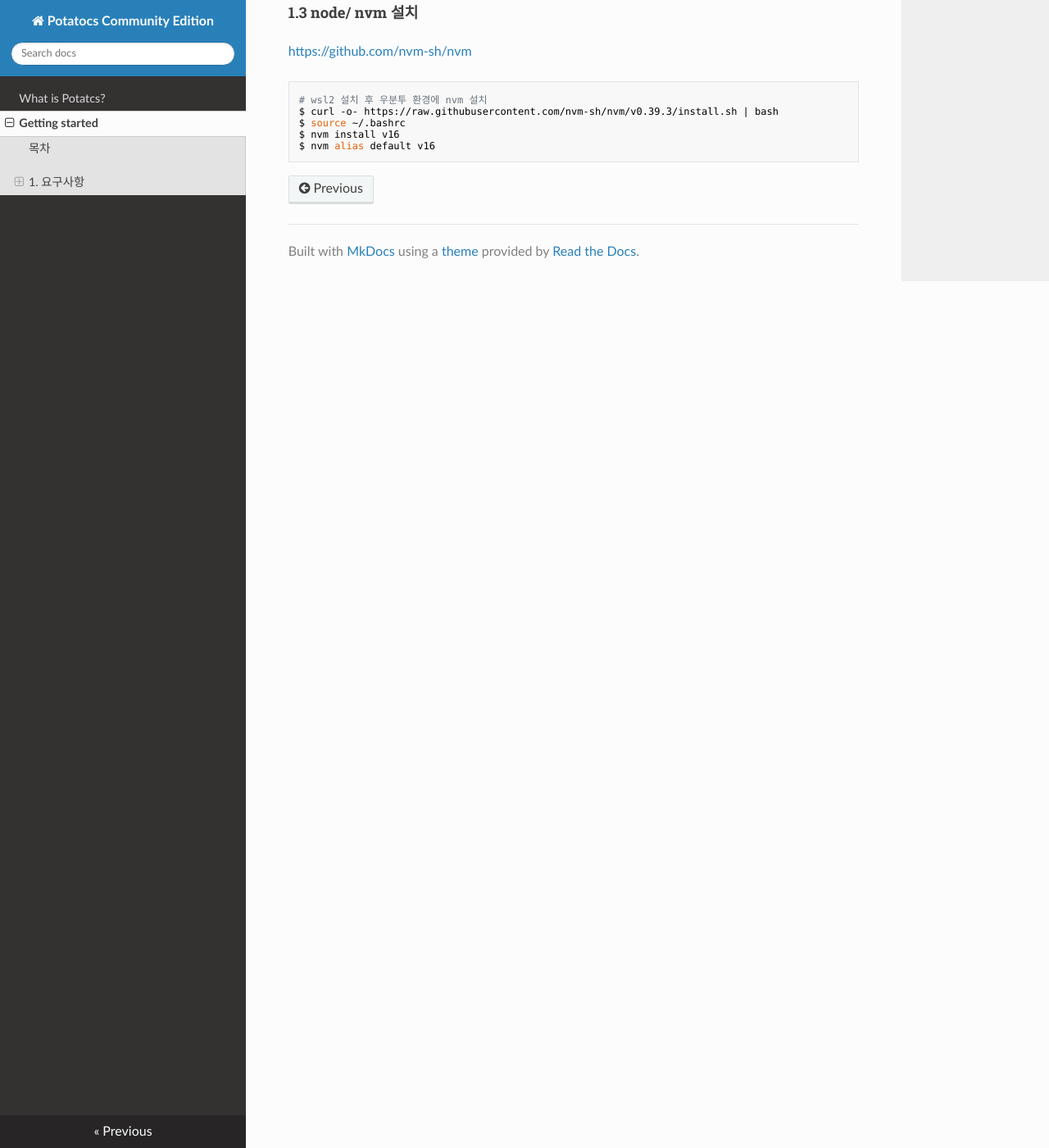
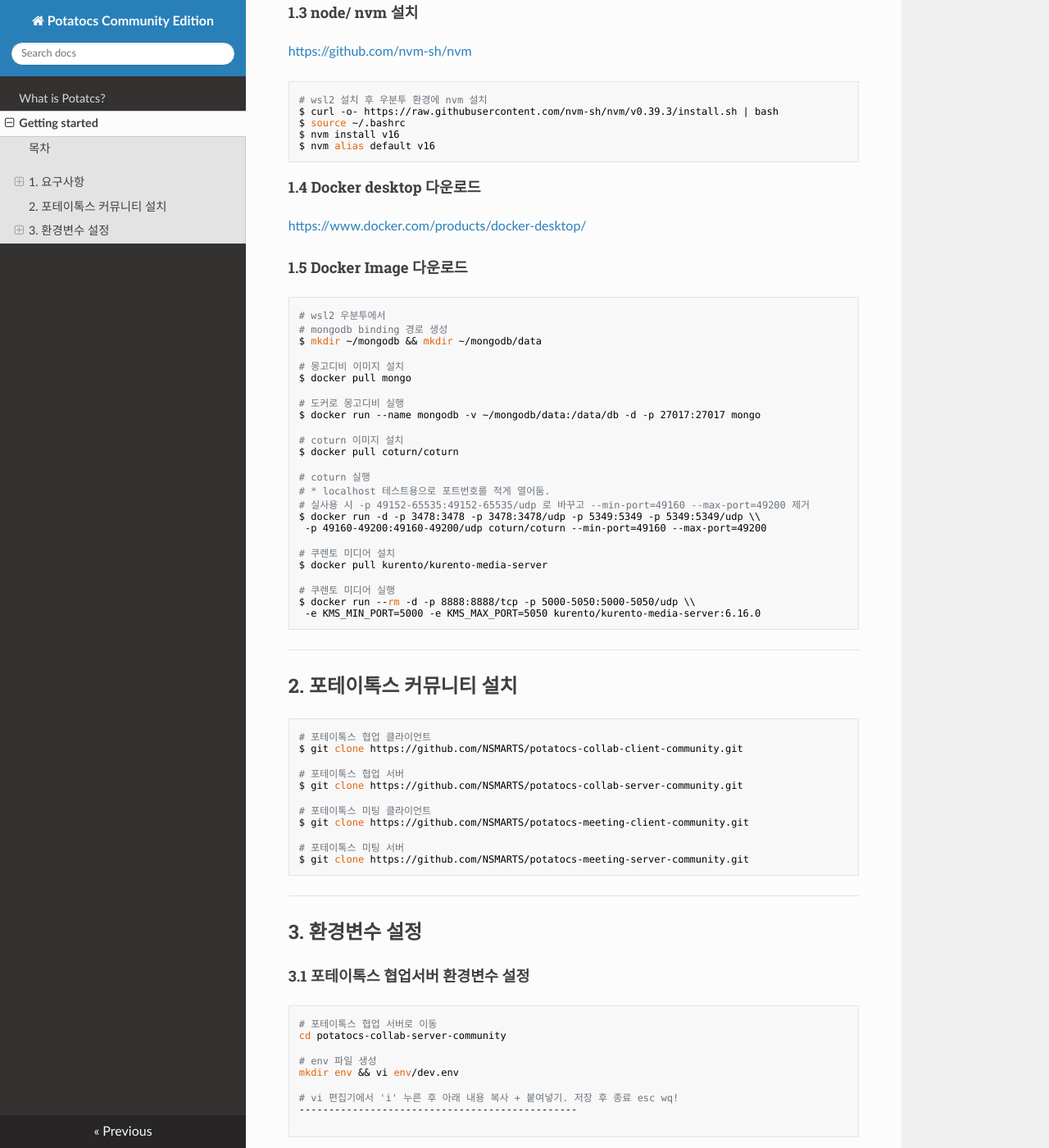
Before and after one commit to potatocs-ce/potatocs-ce-introduction, an MkDocs documentation site: the page built from docs/install.md, in a window 1280 px wide and 1400 px high, scrolled down 1277 px. Shown: the whole window at 82% size. Built offline with MkDocs 1.6.1, drawn with Linux system fonts in a browser that asks for light colours; nearby versions of some CDN libraries.

Commit message:
Upload Documents contents

````diff
--- a/docs/install.md
+++ b/docs/install.md
@@ -64,3 +64,73 @@
 $ nvm install v16
 $ nvm alias default v16
 ```
+
+#### 1.4 Docker desktop 다운로드
+
+<https://www.docker.com/products/docker-desktop/>
+
+#### 1.5 Docker Image 다운로드
+
+```sh
+# wsl2 우분투에서
+# mongodb binding 경로 생성
+$ mkdir ~/mongodb && mkdir ~/mongodb/data
+
+# 몽고디비 이미지 설치
+$ docker pull mongo
+
+# 도커로 몽고디비 실행
+$ docker run --name mongodb -v ~/mongodb/data:/data/db -d -p 27017:27017 mongo
+
+# coturn 이미지 설치
+$ docker pull coturn/coturn
+
+# coturn 실행
+# * localhost 테스트용으로 포트번호를 적게 열어둠.
+# 실사용 시 -p 49152-65535:49152-65535/udp 로 바꾸고 --min-port=49160 --max-port=49200 제거
+$ docker run -d -p 3478:3478 -p 3478:3478/udp -p 5349:5349 -p 5349:5349/udp \\
+ -p 49160-49200:49160-49200/udp coturn/coturn --min-port=49160 --max-port=49200
+
+# 쿠렌토 미디어 설치
+$ docker pull kurento/kurento-media-server
+
+# 쿠렌토 미디어 실행
+$ docker run --rm -d -p 8888:8888/tcp -p 5000-5050:5000-5050/udp \\
+ -e KMS_MIN_PORT=5000 -e KMS_MAX_PORT=5050 kurento/kurento-media-server:6.16.0
+```
+
+---
+
+## 2. 포테이톡스 커뮤니티 설치
+
+```sh
+# 포테이톡스 협업 클라이언트
+$ git clone https://github.com/NSMARTS/potatocs-collab-client-community.git
+
+# 포테이톡스 협업 서버
+$ git clone https://github.com/NSMARTS/potatocs-collab-server-community.git
+
+# 포테이톡스 미팅 클라이언트
+$ git clone https://github.com/NSMARTS/potatocs-meeting-client-community.git
+
+# 포테이톡스 미팅 서버
+$ git clone https://github.com/NSMARTS/potatocs-meeting-server-community.git
+```
+
+---
+
+## 3. 환경변수 설정
+
+#### 3.1 포테이톡스 협업서버 환경변수 설정
+
+```sh
+# 포테이톡스 협업 서버로 이동
+cd potatocs-collab-server-community
+
+# env 파일 생성
+mkdir env && vi env/dev.env
+
+# vi 편집기에서 'i' 누른 후 아래 내용 복사 + 붙여넣기. 저장 후 종료 esc wq!
+-----------------------------------------------
+
+```
````
